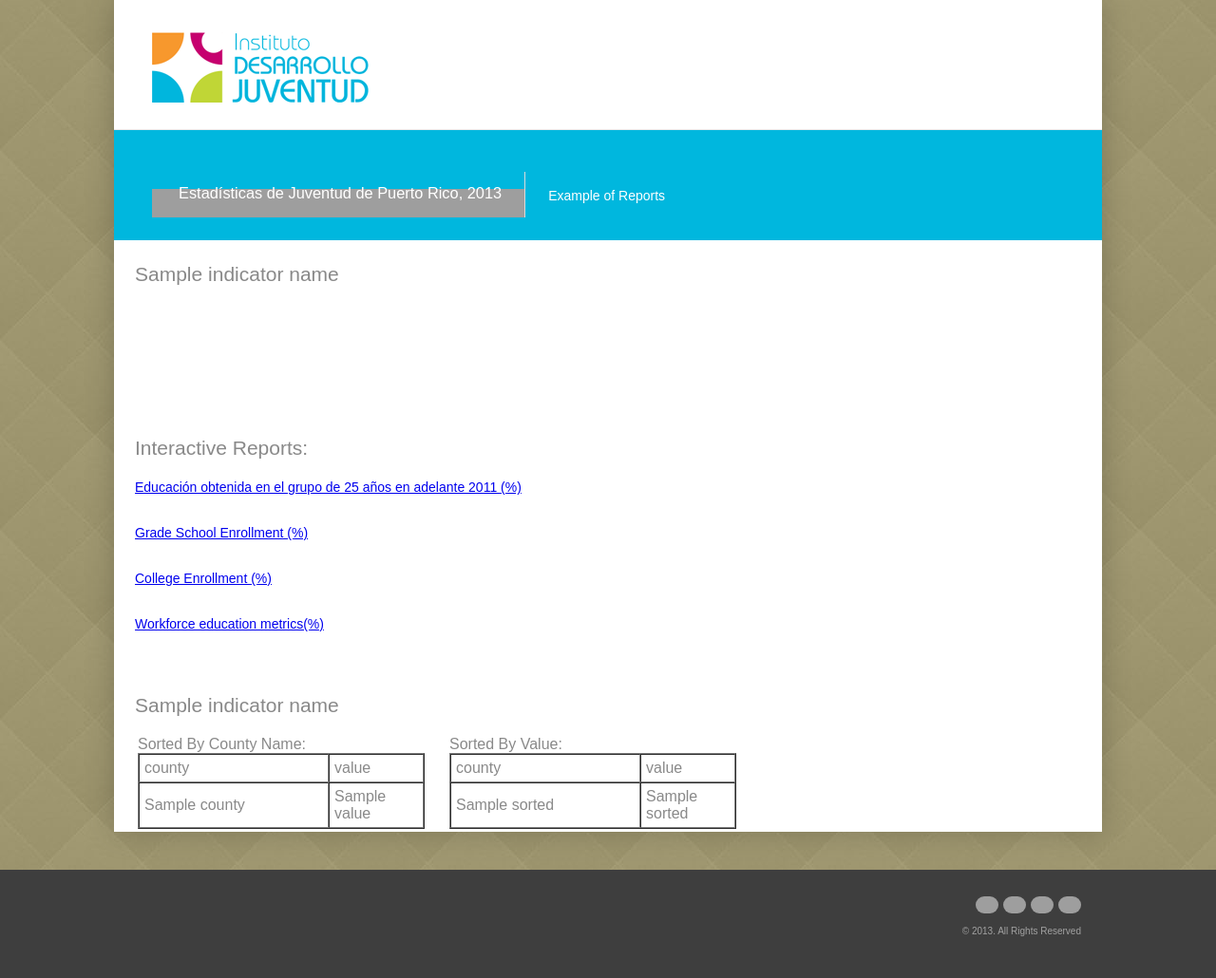
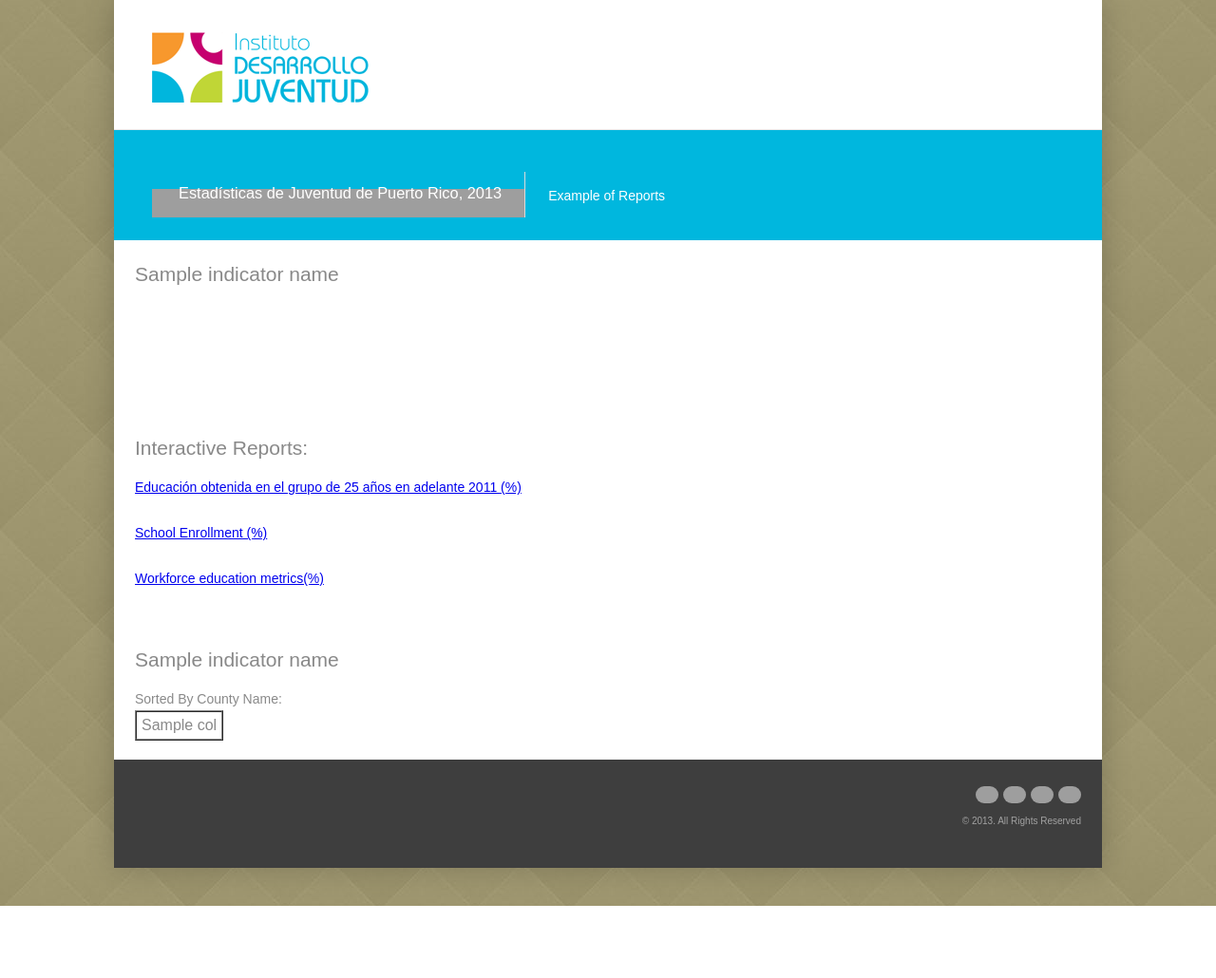
Before and after one commit to katychuang/django-d3-puertorico-map, a Django app: template pages/templates/pages/index.html in a window 1280 px wide. Shown: the part 41-1071 px from the top of the page at 95% size. After the commit the page ends 995 px from the top, so only its background shows below. Run offline with Django 3.2, Linux system fonts and the light colour scheme; the template is opened without the code that fills it: most values are stand-ins (such as "Sample title", 1, 10 or a date in 2020); grey boxes are pictures that could not be loaded.

Commit message:
update the layout and reuse templates

```diff
--- a/pages/templates/pages/index.html
+++ b/pages/templates/pages/index.html
@@ -30,9 +30,9 @@
         <h1>Interactive Reports: </h1>
         <a href="/joven">Educaci&#243;n obtenida en el grupo de 25 a&#241;os en adelante 2011 (%)</a><br/><br />
 
-        <a href="/enrollment">Grade School Enrollment (%)</a><br/><br />
+        <a href="/enrollment">School Enrollment (%)</a><br/><br />
 
-        <a href="/college">College Enrollment (%)</a><br/><br />
+        <!--a href="/college">College Enrollment (%)</a><br/><br /-->
 
         <a href="/workforce">Workforce education metrics(%)</a><br/><br />
 
@@ -60,49 +60,28 @@
 {% if valuesfordisplay %}
 
     <h1>{{ indicatorName }}</h1>
-    <table><tr>
-        <td>
-            Sorted By County Name: <br>
+
+    Sorted By County Name: <br>
+
     <table id="myTable" border="1" cellpadding="5" cellspacing="0">
-        <thead>
-            <tr>
-           <td width="200">county</td>
-           <td width="100">value</td></tr>
-       </thead>
-        <tbody>
-        {% for v in valuesfordisplay %}
-        <tr id="{{ v.county_id }}">
-           <td>{{ v.county }}</td>
-           <td>{{ v.value }}</td>
+        {% for row in valuesfordisplay %}
+        <tr>
+            {% for col in row %}
+           <td>{{ col }}</td>
+        {% endfor %}
         </tr>
-
        {% endfor %}
-       </tbody>
-    </table>
-    </td><td width="20">&nbsp;</td><td>
-    Sorted By Value: <br>
-    <table id="myTable" border="1" cellpadding="5" cellspacing="0">
-        <thead>
-            <tr>
-           <td width="200">county</td>
-           <td width="100">value</td></tr>
-       </thead>
-        <tbody>
-        {% for k,v in sorted %}
-        <tr id="{{ k }}">
-           <td>{{ k }}</td>
-           <td>{{ v }}</td>
-        </tr>
-
-       {% endfor %}
-       </tbody>
-    </table>
-    </td></tr>
     </table>
 </div>
 
+</section>
 
 <script type='text/javascript'>
+    {% autoescape off %}
+    //var obj = jQuery.parseJSON('{{ jsondata }}');
+    {% endautoescape %}
+
+     //var node = {{ jsondata }};
 
   // change the argument to match your id
  var node = document.getElementById("map");
@@ -159,8 +138,7 @@
   </script>
 
 {% endif %}
-</div>
-</section>
+
 
 {% include "pages/footer.html" %}
 
```
Also changed, not shown: pages/templates/pages/joven.html (+17 -5 lines).
